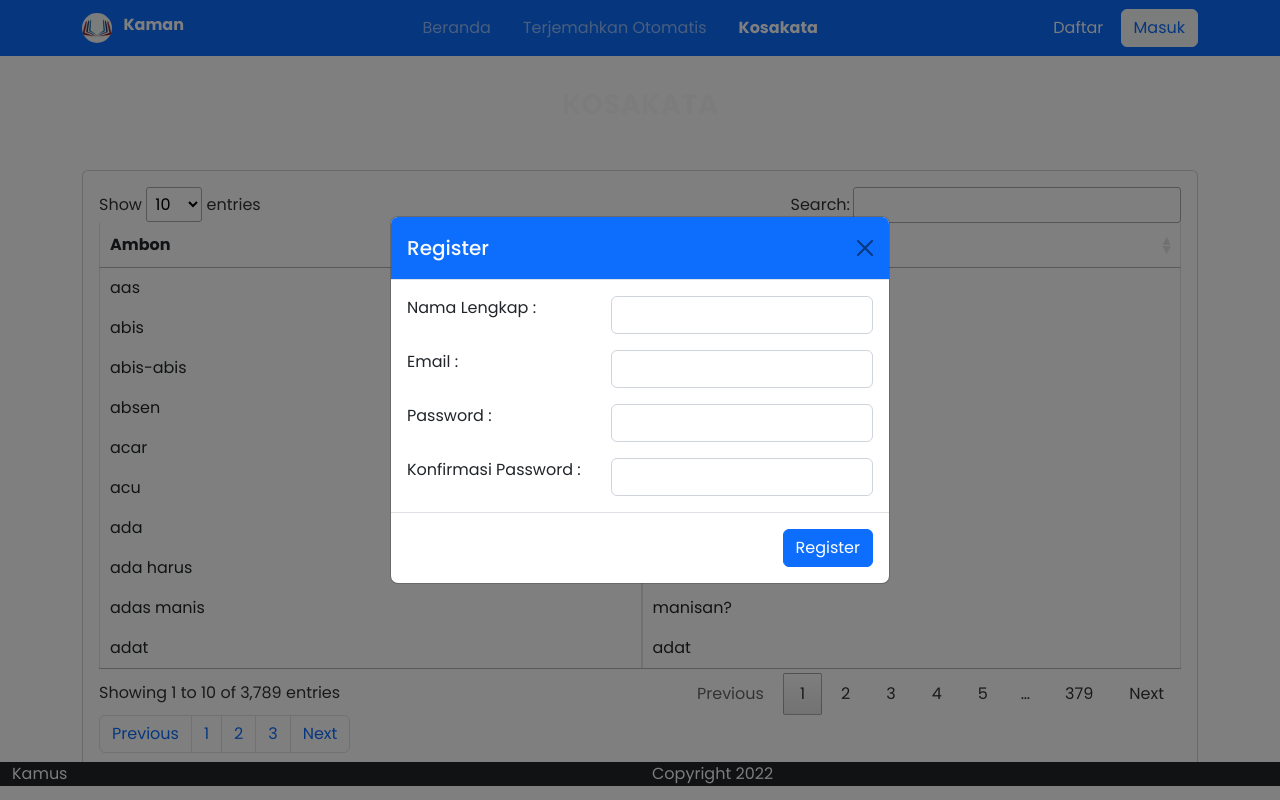
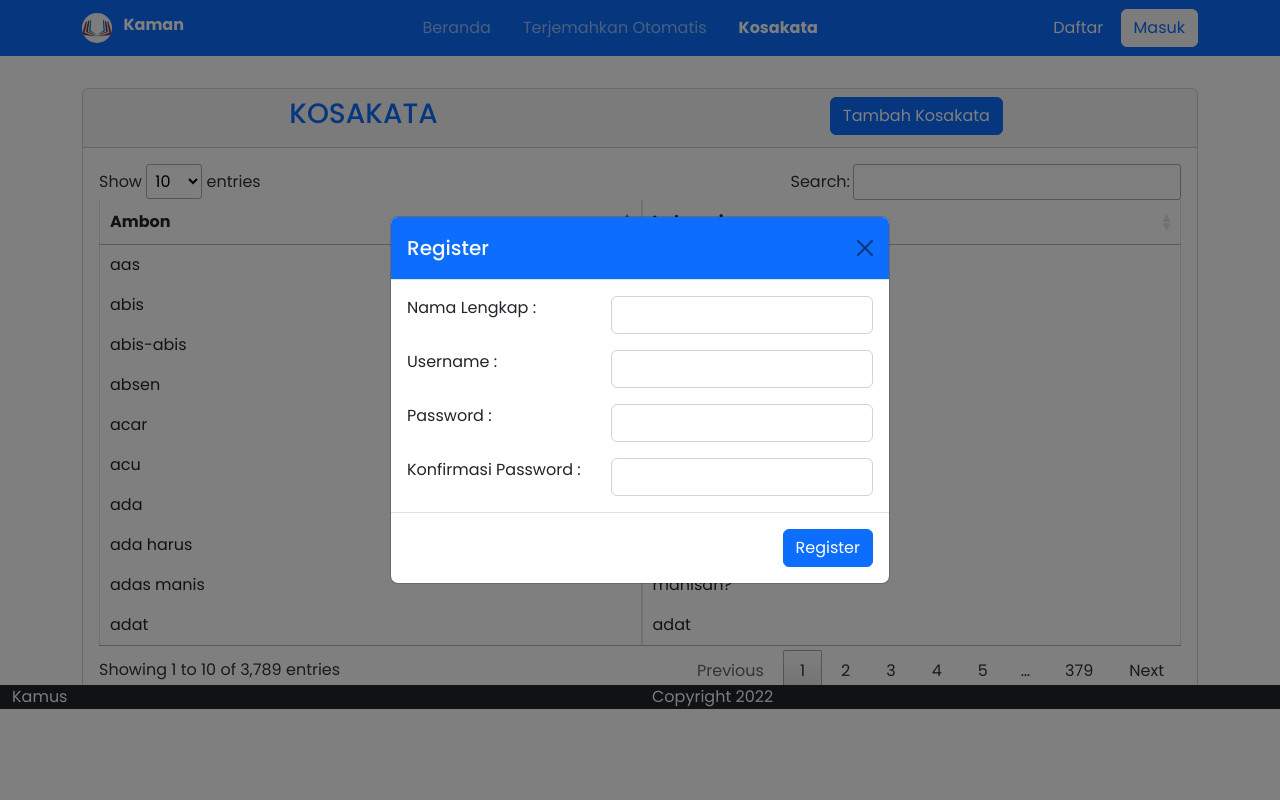
Before and after one commit to marthinsalakory/kamus-ambon-indonesia, a PHP site: page /kosakata.php in a window 1280 px wide, after a click on "Daftar". Run offline with PHP 8.4, Linux system fonts and the light colour scheme; data comes from the database, SQL or seed files in the repository.

Commit message:
saveonly

```diff
--- a/assets/css/style.css
+++ b/assets/css/style.css
@@ -58,7 +58,7 @@ body {
 }
 
 #terjemahkan_otomatis {
-    display: inline-block;
+    /* height: 600px; */
 }
 
 textarea:focus {
--- a/assets/js/scripts.js
+++ b/assets/js/scripts.js
@@ -16,10 +16,6 @@ $(document).ready(function(){
         $('.modal-footer button').text('Login')
         $('.modal-footer button').attr('name', 'login')
         $('.modal-footer button').attr('id', 'btn-login')
-    });
-
-    $('#btn-login').click(function() {
-        alert('tes');
     });
 
     $('#input').keyup(function() {
--- a/fungsi.php
+++ b/fungsi.php
@@ -26,3 +26,24 @@ function nav_on($name)
     }
     return null;
 }
+
+if (isset($_POST['login'])) {
+    if ($username == 'admin' && $passwword == 'admin') {
+        // $_SESSION['login'] = true;
+        $script_name = explode('/', $_SERVER["SCRIPT_NAME"]);
+        $phpname = end($script_name);
+        echo "<script>alert('Login Success');window.location = '<?= $phpname; ?>';</script>";
+    } else {
+        $script_name = explode('/', $_SERVER["SCRIPT_NAME"]);
+        $phpname = end($script_name);
+        echo "<script>alert('Login Failed');window.location = '<?= $phpname; ?>';</script>";
+    }
+}
+
+function is_login()
+{
+    if (isset($_SESSION['login'])) {
+        return true;
+    }
+    return false;
+}
--- a/header.php
+++ b/header.php
@@ -66,8 +66,12 @@
                         </li>
                     </ul>
                     <div>
-                        <button id="register" class="btn text-light" data-bs-toggle="modal" data-bs-target="#idmodal">Daftar</button>
-                        <button id="login" class="btn btn-light text-primary" data-bs-toggle="modal" data-bs-target="#idmodal">Masuk</button>
+                        <?php if (empty(is_login())) : ?>
+                            <button id="register" class="btn text-light" data-bs-toggle="modal" data-bs-target="#idmodal">Daftar</button>
+                            <button id="login" class="btn btn-light text-primary" data-bs-toggle="modal" data-bs-target="#idmodal">Masuk</button>
+                        <?php else : ?>
+                            <button id="logout" class="btn btn-light text-primary" data-bs-toggle="modal" data-bs-target="#idmodal">Logout</button>
+                        <?php endif; ?>
                     </div>
                 </div>
             </div>
@@ -85,21 +89,21 @@
                     <div class="modal-body">
                         <div class="row nama_lengkap">
                             <div class="col-md-5 col-sm-12">
-                                <label class="form-label" for="email">Nama Lengkap : </label>
+                                <label class="form-label" for="nama_lengkap">Nama Lengkap : </label>
                             </div>
                             <div class="col-md-7 col-sm-12">
-                                <input required autocomplete="off" class="form-control" type="text" name="nama_lengkap" id="nama_lengkap">
+                                <input autocomplete="off" required autocomplete="off" class="form-control" type="text" name="nama_lengkap" id="nama_lengkap">
                                 <div class="valid-feedback v-nama_lengkap">
                                 </div>
                             </div>
                         </div>
                         <div class="row mt-3">
                             <div class="col-md-5 col-sm-12">
-                                <label class="form-label" for="email">Email : </label>
+                                <label class="form-label" for="username">Username : </label>
                             </div>
                             <div class="col-md-7 col-sm-12">
-                                <input required autocomplete="off" class="form-control" type="text" name="email" id="email">
-                                <div class="valid-feedback v-email">
+                                <input autocomplete="off" required autocomplete="off" class="form-control" type="text" name="username" id="username">
+                                <div class="valid-feedback v-username">
                                 </div>
                             </div>
                         </div>
@@ -108,7 +112,7 @@
                                 <label class="form-label" for="password">Password : </label>
                             </div>
                             <div class="col-md-7 col-sm-12">
-                                <input required autocomplete="off" class="form-control" type="password" name="password" id="password">
+                                <input autocomplete="off" required autocomplete="off" class="form-control" type="password" name="password" id="password">
                                 <div class="valid-feedback v-password">
                                 </div>
                             </div>
@@ -118,14 +122,14 @@
                                 <label class="form-label" for="password1">Konfirmasi Password : </label>
                             </div>
                             <div class="col-md-7 col-sm-12">
-                                <input required autocomplete="off" class="form-control" type="password" id="password1">
+                                <input autocomplete="off" required autocomplete="off" class="form-control" type="password" id="password1">
                                 <div class="valid-feedback v-password1">
                                 </div>
                             </div>
                         </div>
                     </div>
                     <div class="modal-footer">
-                        <button id="btn-register" name="register" type="button" class="btn btn-primary">register</button>
+                        <button id="btn-register" name="register" type="submit" class="btn btn-primary">register</button>
                     </div>
                 </form>
             </div>
--- a/kosakata.php
+++ b/kosakata.php
@@ -1,13 +1,25 @@
 <?php include 'header.php'; ?><br><br><br>
 <div class="container mt-3 ml-5">
-    <h3 class="fw-bold text-center text-light mb-5">KOSAKATA</h3>
     <div class="card">
+        <div class="card-header">
+            <div class="row">
+                <div class="col-lg-6 col-sm-12 text-center">
+                    <h3 class="text-primary">KOSAKATA</h3>
+                </div>
+                <div class="col-lg-6 col-sm-12 text-center">
+                    <button class="btn btn-primary">Tambah Kosakata</button>
+                </div>
+            </div>
+        </div>
         <div class="card-body">
             <table class="table table-bordered table-hover" id="table">
                 <thead>
                     <tr>
                         <th scope="col">Ambon</th>
                         <th scope="col">Indonesia</th>
+                        <?php if (!empty(is_login())) : ?>
+                            <th scope="col">#</th>
+                        <?php endif; ?>
                     </tr>
                 </thead>
                 <tbody id="myTable">
@@ -15,19 +27,26 @@
                         <tr>
                             <td><?= $k['ambon']; ?></td>
                             <td><?= $k['indonesia']; ?></td>
+                            <?php if (!empty(is_login())) : ?>
+                                <td class="btn-group">
+                                    <button class="btn btn-warning btn-sm">
+                                        <svg xmlns="http://www.w3.org/2000/svg" width="16" height="16" fill="currentColor" class="bi bi-pencil-square" viewBox="0 0 16 16">
+                                            <path d="M15.502 1.94a.5.5 0 0 1 0 .706L14.459 3.69l-2-2L13.502.646a.5.5 0 0 1 .707 0l1.293 1.293zm-1.75 2.456-2-2L4.939 9.21a.5.5 0 0 0-.121.196l-.805 2.414a.25.25 0 0 0 .316.316l2.414-.805a.5.5 0 0 0 .196-.12l6.813-6.814z" />
+                                            <path fill-rule="evenodd" d="M1 13.5A1.5 1.5 0 0 0 2.5 15h11a1.5 1.5 0 0 0 1.5-1.5v-6a.5.5 0 0 0-1 0v6a.5.5 0 0 1-.5.5h-11a.5.5 0 0 1-.5-.5v-11a.5.5 0 0 1 .5-.5H9a.5.5 0 0 0 0-1H2.5A1.5 1.5 0 0 0 1 2.5v11z" />
+                                        </svg>
+                                    </button>~
+                                    <button class="btn btn-danger btn-sm">
+                                        <svg xmlns="http://www.w3.org/2000/svg" width="16" height="16" fill="currentColor" class="bi bi-trash" viewBox="0 0 16 16">
+                                            <path d="M5.5 5.5A.5.5 0 0 1 6 6v6a.5.5 0 0 1-1 0V6a.5.5 0 0 1 .5-.5zm2.5 0a.5.5 0 0 1 .5.5v6a.5.5 0 0 1-1 0V6a.5.5 0 0 1 .5-.5zm3 .5a.5.5 0 0 0-1 0v6a.5.5 0 0 0 1 0V6z" />
+                                            <path fill-rule="evenodd" d="M14.5 3a1 1 0 0 1-1 1H13v9a2 2 0 0 1-2 2H5a2 2 0 0 1-2-2V4h-.5a1 1 0 0 1-1-1V2a1 1 0 0 1 1-1H6a1 1 0 0 1 1-1h2a1 1 0 0 1 1 1h3.5a1 1 0 0 1 1 1v1zM4.118 4 4 4.059V13a1 1 0 0 0 1 1h6a1 1 0 0 0 1-1V4.059L11.882 4H4.118zM2.5 3V2h11v1h-11z" />
+                                        </svg>
+                                    </button>
+                                </td>
+                            <?php endif; ?>
                         </tr>
                     <?php endforeach; ?>
                 </tbody>
             </table>
-            <nav aria-label="Page navigation example">
-                <ul class="pagination">
-                    <li class="page-item"><a class="page-link" href="#">Previous</a></li>
-                    <li class="page-item"><a class="page-link" href="#">1</a></li>
-                    <li class="page-item"><a class="page-link" href="#">2</a></li>
-                    <li class="page-item"><a class="page-link" href="#">3</a></li>
-                    <li class="page-item"><a class="page-link" href="#">Next</a></li>
-                </ul>
-            </nav>
         </div>
     </div>
 </div>
@@ -35,12 +54,6 @@
 <script>
     $(document).ready(function() {
         $('#table').DataTable();
-        // $("#search").on("keyup", function() {
-        //     var value = $(this).val().toLowerCase();
-        //     $("#myTable tr").filter(function() {
-        //         $(this).toggle($(this).text().toLowerCase().indexOf(value) > -1)
-        //     });
-        // });
     });
 </script>
 <?php include 'footer.php'; ?>
--- a/terjemahkan_otomatis.php
+++ b/terjemahkan_otomatis.php
@@ -1,5 +1,5 @@
 <?php include 'header.php'; ?>
-<div class="container pb-5 pt-5">
+<div id="terjemahkan_otomatis" class="container pb-5 pt-5">
     <h3 class="mt-5 text-center mb-5 fw-bold text-primary">TERJEMAHKAN OTOMATIS</h3>
     <div class="row text-center text-primary position-relative">
         <button id="tukar" class="btn position-absolute accordion-flush start-50 top-0 translate-middle-x display-inline-block" style="height: 44px; width: auto;">
```
